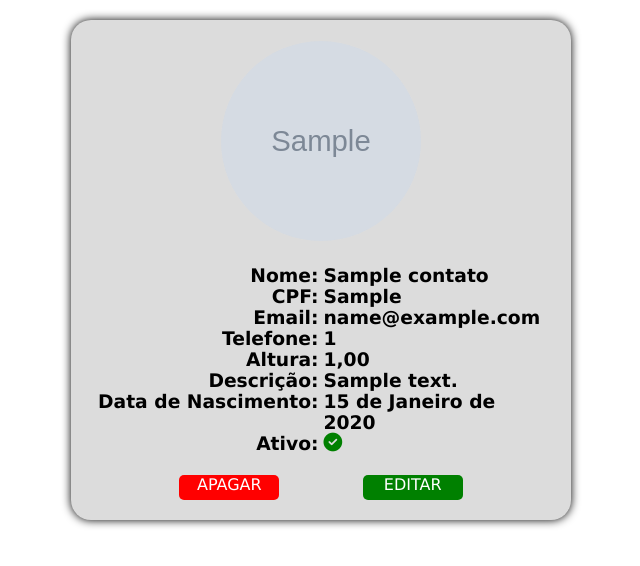
After one commit to pdropaullo/agenda, a Django app: page /detalhes/1 in a window 1280 px wide. The commit adds this page. Shown: the top 566 px of the page, without its empty margins (319-959 px from the left). Run offline with Django 4.2, Linux system fonts and the light colour scheme; tables that the repository leaves empty hold one stand-in row (values such as "Sample post"); grey boxes marked "Sample" are stand-in pictures; parts of the project's set-up code (start-up, migrations or seed data) failed here and were passed over; some libraries are stand-ins or nearby versions.

Commit message:
segunda aula

```diff
--- a/agenda/settings.py
+++ b/agenda/settings.py
@@ -122,6 +122,10 @@ STATICFILES_DIRS = [
     os.path.join(BASE_DIR, 'templates/static')
 ]
 
+MEDIA_URL = 'media/'
+MEDIA_ROOT = os.path.join(BASE_DIR, 'media')
+
+
 # Default primary key field type
 # https://docs.djangoproject.com/en/4.2/ref/settings/#default-auto-field
 
--- a/agenda/urls.py
+++ b/agenda/urls.py
@@ -16,8 +16,10 @@ Including another URLconf
 """
 from django.contrib import admin
 from django.urls import path, include
+from django.conf import settings
+from django.conf.urls.static import static
 
 urlpatterns = [
     path('admin/', admin.site.urls),
     path('', include('contatos.urls'))
-]
+] + static(settings.MEDIA_URL, document_root=settings.MEDIA_ROOT)
--- a/contatos/models.py
+++ b/contatos/models.py
@@ -1,9 +1,11 @@
+from distutils.command.upload import upload
 from pyexpat import model
 from django.db import models
 
 
 class Contatos(models.Model):
     nome = models.CharField(max_length=255)
+    imagem = models.ImageField()
     cpf = models.CharField(max_length=11)
     email = models.EmailField()
     telefone = models.IntegerField()
--- /dev/null
+++ b/contatos/templates/pages/detalhes.html
@@ -0,0 +1,66 @@
+{% load static %}
+<!DOCTYPE html>
+<html lang="pt-br">
+
+<head>
+    <meta charset="UTF-8">
+    <meta http-equiv="X-UA-Compatible" content="IE=edge">
+    <meta name="viewport" content="width=device-width, initial-scale=1.0">
+    <link rel="stylesheet" href="https://cdnjs.cloudflare.com/ajax/libs/font-awesome/6.3.0/css/all.min.css"
+        integrity="sha512-SzlrxWUlpfuzQ+pcUCosxcglQRNAq/DZjVsC0lE40xsADsfeQoEypE+enwcOiGjk/bSuGGKHEyjSoQ1zVisanQ=="
+        crossorigin="anonymous" referrerpolicy="no-referrer" />
+    <link rel="stylesheet" href="{% static 'detalhes.css' %}">
+    <title>Detalhes</title>
+</head>
+
+<body>
+    <div class="card">
+        <div class="imagem">
+            <img class="profile" src="{{ contato.imagem.url }}" alt="">
+        </div>
+        <div class="infos">
+            <div class="nome">
+                <h3 id="oque">Nome:</h3>
+                <h3 id="info">{{contato.nome}}</h3>
+            </div>
+            <div class="cpf">
+                <h3 id="oque">CPF:</h3>
+                <h3 id="info">{{contato.cpf}}</h3>
+            </div>
+            <div class="email">
+                <h3 id="oque">Email:</h3>
+                <h3 id="info">{{contato.email}}</h3>
+            </div>
+            <div class="telefone">
+                <h3 id="oque">Telefone:</h3>
+                <h3 id="info">{{contato.telefone}}</h3>
+            </div>
+            <div class="altura">
+                <h3 id="oque">Altura:</h3>
+                <h3 id="info">{{contato.altura}}</h3>
+            </div>
+            <div class="descricao">
+                <h3 id="oque">Descrição:</h3>
+                <h3 id="info">{{contato.descricao}}</h3>
+            </div>
+            <div class="data_nasc">
+                <h3 id="oque">Data de Nascimento:</h3>
+                <h3 id="info">{{contato.data_nascimento}}</h3>
+            </div>
+            <div class="situacao">
+                <h3 id="oque">Ativo:</h3>
+                {% if contato.ativo == True %}
+                <h3 id="info"><i class="fa-solid fa-circle-check" id="check"></i></h3>
+                {% else %}
+                <h3 id="info"><i class="fa-solid fa-circle-xmark" id="over"></i></h3>
+                {% endif %}
+            </div>
+        </div>
+        <div class="buttons">
+            <a href="{% url 'deletar' contato.id %}" id="apagar">APAGAR</a>
+            <a href="#" id="editar">EDITAR</a>
+        </div>
+    </div>
+</body>
+
+</html>
--- a/contatos/urls.py
+++ b/contatos/urls.py
@@ -3,5 +3,8 @@ from . import views
 
 urlpatterns = [
     path('', views.index, name='home'),
-    path('busca/', views.search, name='busca')
+    path('busca/', views.search, name='busca'),
+    path('detalhes/<int:id>', views.detalhes, name='detalhes'),
+    path('deletar/<int:id>', views.deletar, name='deletar'),
+    path('adicionar/', views.adicionar, name='adicionar')
 ]
--- a/contatos/views.py
+++ b/contatos/views.py
@@ -1,4 +1,4 @@
-from django.shortcuts import render
+from django.shortcuts import render, redirect
 from .models import Contatos
 
 
@@ -11,3 +11,37 @@ def search(request):
     q = request.GET.get('search')
     contatos = Contatos.objects.filter(nome__icontains=q)
     return render(request, 'pages/index.html', {'contatos': contatos})
+
+
+def detalhes(request, id):
+    contato = Contatos.objects.get(id=id)
+    return render(request, 'pages/detalhes.html', {'contato': contato})
+
+
+def deletar(request, id):
+    contato = Contatos.objects.get(id=id)
+    # refazer = contato
+    contato.delete()
+    return redirect('home')
+
+
+def adicionar(request):
+    if request.method == 'POST':
+        nome = request.POST.get('nome')
+        cpf = request.POST.get('cpf')
+        email = request.POST.get('email')
+        telefone = request.POST.get('telefone')
+        altura = request.POST.get('altura')
+        descricao = request.POST.get('descricao')
+        data_nascimento = request.POST.get('data_nascimento')
+        imagem = request.FILES.get('imagem')
+
+        novo_contato = Contatos(nome=nome, cpf=cpf, email=email, telefone=telefone, altura=altura,
+                                descricao=descricao, data_nascimento=data_nascimento, imagem=imagem, ativo=True)
+
+        novo_contato.save()
+
+        redirect('home')
+
+    else:
+        return render(request, 'pages/adicionar.html')
--- /dev/null
+++ b/templates/static/detalhes.css
@@ -0,0 +1,93 @@
+* {
+    margin: 0;
+    padding: 0;
+    box-sizing: border-box;
+    list-style: none;
+    text-decoration: none;
+    font-family: Verdana, Geneva, Tahoma, sans-serif;
+}
+
+.card {
+    background-color: gainsboro;
+    width: 500px;
+    height: 500px;
+    display: flex;
+    flex-direction: column;
+    align-items: center;
+    justify-content: space-evenly;
+    border-radius: 20px;
+    margin: 20px auto;
+    box-shadow: 0 0 10px black;
+}
+
+.profile {
+    width: 200px;
+    height: 200px;
+    border-radius: 200px;
+}
+
+.infos {
+    width: 90%;
+}
+
+.nome,
+.cpf,
+.email,
+.telefone,
+.altura,
+.descricao,
+.data_nasc,
+.situacao {
+    display: flex;
+    justify-content: space-between;
+}
+
+#oque {
+    width: 50%;
+    display: flex;
+    flex-direction: column;
+    align-items: flex-end;
+    padding-right: 2.5px;
+}
+
+#info {
+    width: 50%;
+    display: flex;
+    flex-direction: column;
+    align-items: flex-start;
+    padding-left: 2.5px;
+}
+
+#check {
+    color: green;
+}
+
+#over {
+    color: red;
+}
+
+.buttons {
+    width: 90%;
+    display: flex;
+    justify-content: space-evenly;
+}
+
+.buttons>a {
+    width: 100px;
+    height: 25px;
+    border-radius: 5px;
+    color: white;
+    text-align: center;
+}
+
+.buttons>a:hover {
+    color: black;
+}
+
+#apagar {
+    background-color: red;
+}
+
+#editar {
+    background-color: green;
+}
```
Also changed, not shown: contatos/templates/pages/adicionar.html (added, +30 -0 lines), contatos/templates/pages/index.html (+6 -2 lines), templates/static/style.css (+6 -1 lines), contatos/migrations/0002_alter_contatos_options_contatos_imagem.py (added), media/ana.jfif (added), media/mauricio.jfif (added), media/natalia.jfif (added), media/pedro.jfif (added), media/profile.jpg (added), media/profile_M9jH1SZ.jpg (added), media/thiago.jfif (added), templates/static/adicionar.css (added).
